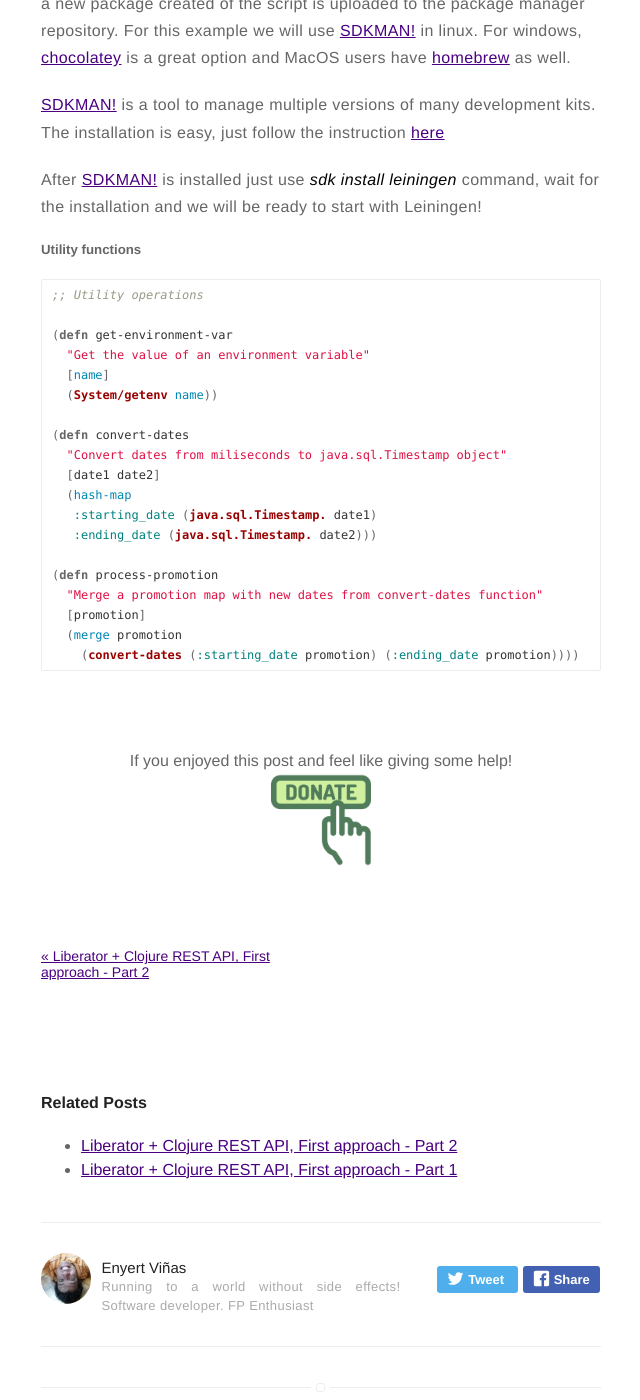
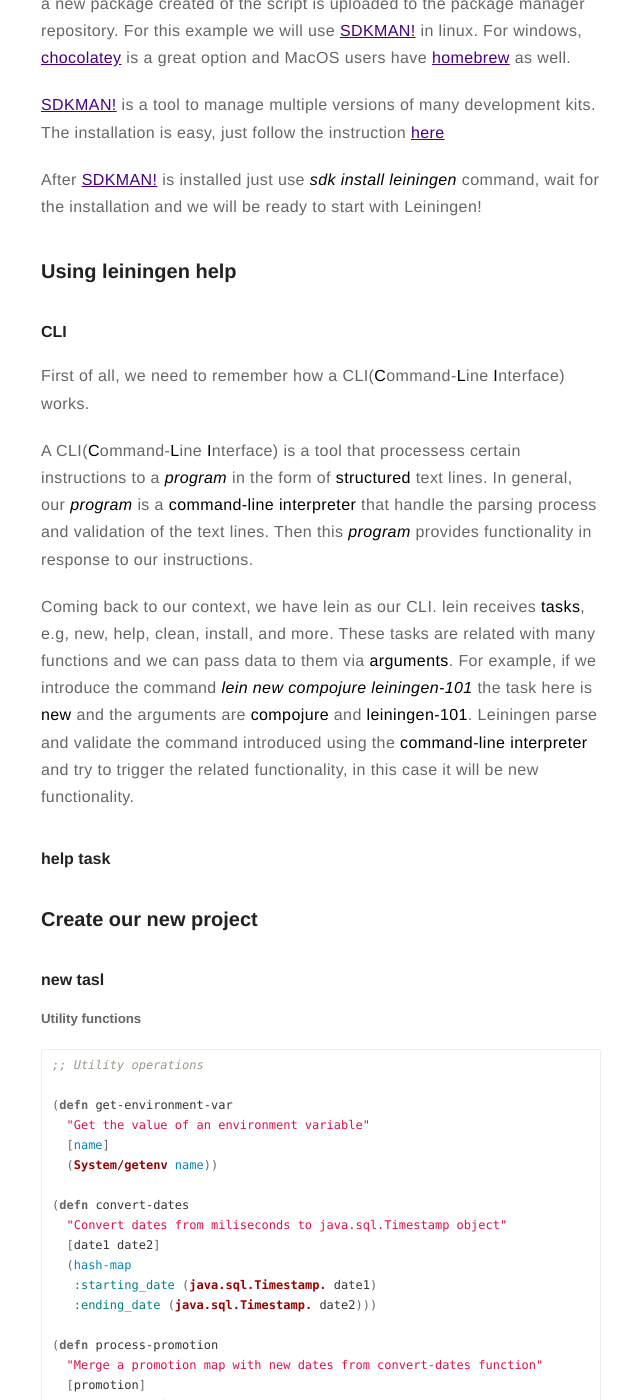
Before and after one commit to evinasgu/evinasgu.github.io, a Jekyll site: the page built from _posts/2020-01-01-leiningen-101-part-1.markdown, in a window 1280 px wide and 1400 px high, scrolled down 2927 px. Shown: the whole window, without its empty margins (319-959 px from the left). Built offline with Jekyll 4.4.1, drawn with Linux system fonts in a browser that asks for light colours.

Commit message:
Added info related with general CLI understanding

````diff
--- a/_posts/2020-01-01-leiningen-101-part-1.markdown
+++ b/_posts/2020-01-01-leiningen-101-part-1.markdown
@@ -83,6 +83,25 @@ I recommend using a package manager for lein installation because these tools ca
 
 After [SDKMAN!](https://sdkman.io/) is installed just use ***sdk install leiningen*** command, wait for the installation and we will be ready to start with Leiningen!
 
+
+### Using leiningen help
+
+#### CLI
+
+First of all, we need to remember how a CLI(**C**ommand-**L**ine **I**nterface) works.
+
+A CLI(**C**ommand-**L**ine **I**nterface) is a tool that processess certain instructions to a ***program*** in the form of **structured** text lines. In general, our ***program*** is a **command-line interpreter** that handle the parsing process and validation of the text lines. Then this ***program*** provides functionality in response to our instructions.
+
+Coming back to our context, we have lein as our CLI. lein receives **tasks**, e.g, new, help, clean, install, and more. These tasks are related with many functions and we can pass data to them via **arguments**. For example, if we introduce the command ***lein new compojure leiningen-101*** the task here is **new** and the arguments are **compojure** and **leiningen-101**. Leiningen parse and validate the command introduced using the **command-line interpreter** and try to trigger the related functionality, in this case it will be new functionality.
+
+
+#### help task
+
+### Create our new project
+
+#### new tasl
+
+
 ##### Utility functions
 
 ```clojure
````
